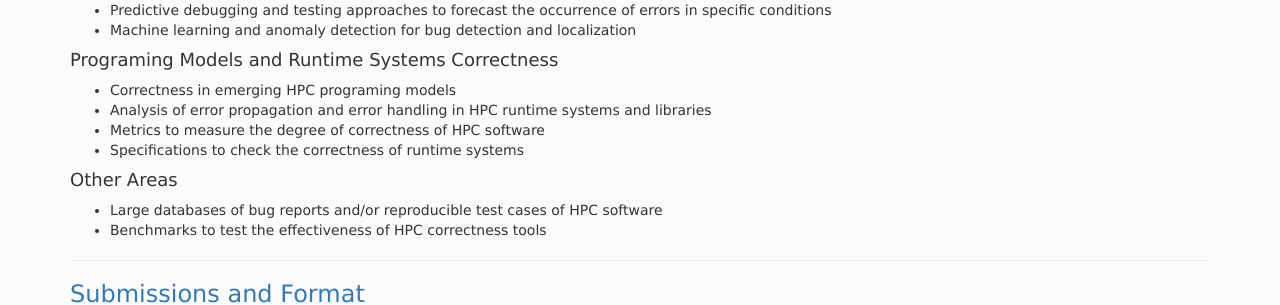
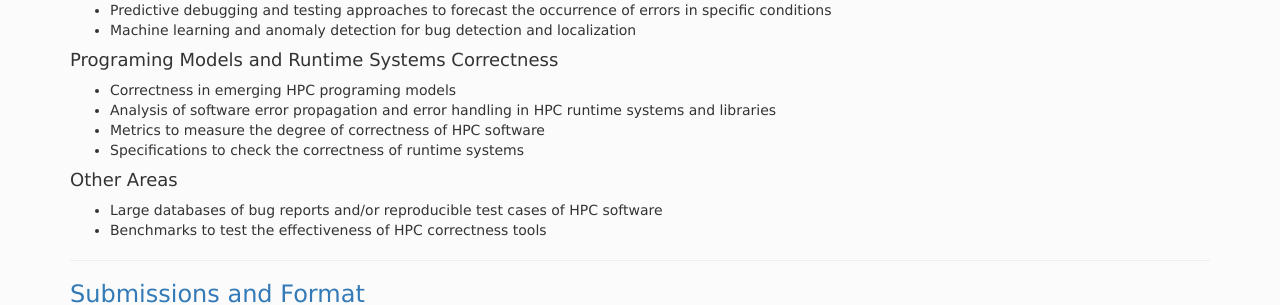
Before and after one commit to correctness-workshop/2018, a Jekyll site: the page built from index.md, in a window 1280 px wide and 900 px high, scrolled down 906 px. Shown: the part 158-463 px from the top of the window. Built offline with Jekyll 4.4.1, drawn with Linux system fonts in a browser that asks for light colours; nearby versions of some CDN libraries; the list of posts is cut into pages by our own code.

Commit message:
Update index.md

```diff
--- a/index.md
+++ b/index.md
@@ -53,7 +53,7 @@ Topics of interest include, but are not limited to:
 
 #### Programing Models and Runtime Systems Correctness
 * Correctness in emerging HPC programing models
-* Analysis of error propagation and error handling in HPC runtime systems and libraries
+* Analysis of software error propagation and error handling in HPC runtime systems and libraries
 * Metrics to measure the degree of correctness of HPC software
 * Specifications to check the correctness of runtime systems
 
```
